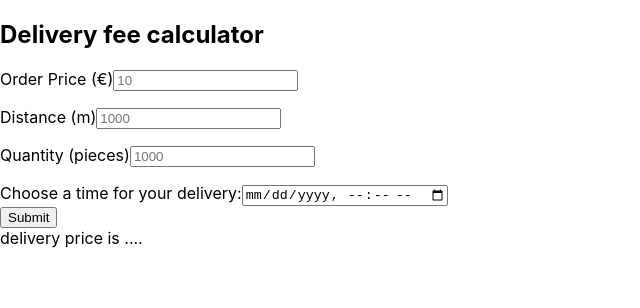
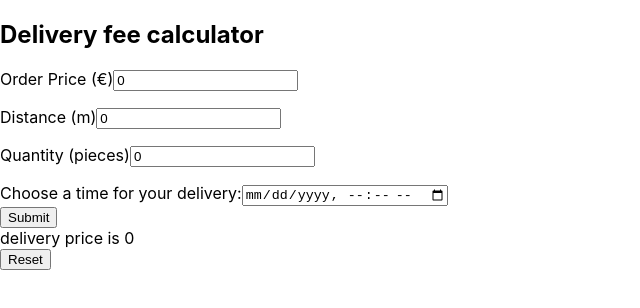
Before and after one commit to shishel-zaitcevich/delivery-calculator, a React (Create React App) app in the folder delivery_price_calculator/: page / in a window 1280 px wide. Shown: the top 308 px of the page, without its empty margins (0-640 px from the left). Built offline with nearby package versions, Linux system fonts and the light colour scheme.

Commit message:
feat: add const inputs

```diff
--- a/delivery_price_calculator/src/App.tsx
+++ b/delivery_price_calculator/src/App.tsx
@@ -1,4 +1,5 @@
 import { NumberForms } from 'components/forms/InputsForm';
+
 import React from 'react';
 
 function App() {
--- /dev/null
+++ b/delivery_price_calculator/src/components/Calculation.ts
@@ -0,0 +1,16 @@
+import { InputTypes } from './Types';
+
+export function Calculation(values: InputTypes) {
+  if (values.orderPrice >= 100) {
+    values.deliveryFee = 50;
+  } else {
+    values.deliveryFee = 0;
+  }
+}
+
+function CartCalculation(values: InputTypes) {
+  const increase = 10 - values.orderPrice;
+  if (values.orderPrice < 10) {
+    values.deliveryFee += increase;
+  }
+}
--- a/delivery_price_calculator/src/components/Types.ts
+++ b/delivery_price_calculator/src/components/Types.ts
@@ -3,4 +3,5 @@ export interface InputTypes {
   distance: number;
   quantity: number;
   dateTime: string;
+  deliveryFee: number;
 }
--- a/delivery_price_calculator/src/components/forms/InputsForm.tsx
+++ b/delivery_price_calculator/src/components/forms/InputsForm.tsx
@@ -1,24 +1,34 @@
+import { Calculation } from 'components/Calculation';
 import { InputTypes } from 'components/Types';
-import React, { useState } from 'react';
+import React, { useEffect, useState } from 'react';
 import { SubmitHandler, useForm } from 'react-hook-form';
 
 export function NumberForms() {
   const {
     register,
     handleSubmit,
-    watch,
-    setValue,
+    reset,
+    getValues,
     formState: { errors },
-  } = useForm<InputTypes>({ mode: 'onChange' });
+  } = useForm<InputTypes>({
+    mode: 'onChange',
+    defaultValues: {
+      orderPrice: 0,
+      distance: 0,
+      quantity: 0,
+      dateTime: '',
+    },
+  });
+  const values: InputTypes = getValues();
+  console.log(values);
 
-  const submitHandler: SubmitHandler<InputTypes> = (data) => {
-    console.log(data);
+  Calculation(values);
+
+  const submitHandler: SubmitHandler<InputTypes> = () => {};
+
+  const resetHandler: SubmitHandler<InputTypes> = () => {
+    reset();
   };
-
-  const [orderPrice, setOrderPrice] = useState('');
-  const [distance, setDistance] = useState('');
-  const [quantity, setQuantity] = useState('');
-  const [dateTime, setDateTime] = useState('');
 
   return (
     <>
@@ -74,7 +84,7 @@ export function NumberForms() {
             {<p> {errors.quantity && errors.quantity.message}</p>}
           </div>
           <div>
-            <label htmlFor="meeting-time">Choose a time for your delivery:</label>
+            <label htmlFor="dateTime">Choose a time for your delivery:</label>
             <input
               type="datetime-local"
               id="delivery-time"
@@ -85,9 +95,14 @@ export function NumberForms() {
           <div className={''}>
             <button>Submit</button>
           </div>
+          <output name="result">delivery price is {values.deliveryFee}</output>
+        </form>
 
-          <output name="result">delivery price is ....</output>
-        </form>
+        <div className={''}>
+          <button type="reset" onClick={handleSubmit(resetHandler)}>
+            Reset
+          </button>
+        </div>
       </div>
     </>
   );
```
Also changed, not shown: delivery_price_calculator/src/components/forms/NewForm.tsx (added, +132 -0 lines), 1 other file (tests, documents, lock files or other folders).
